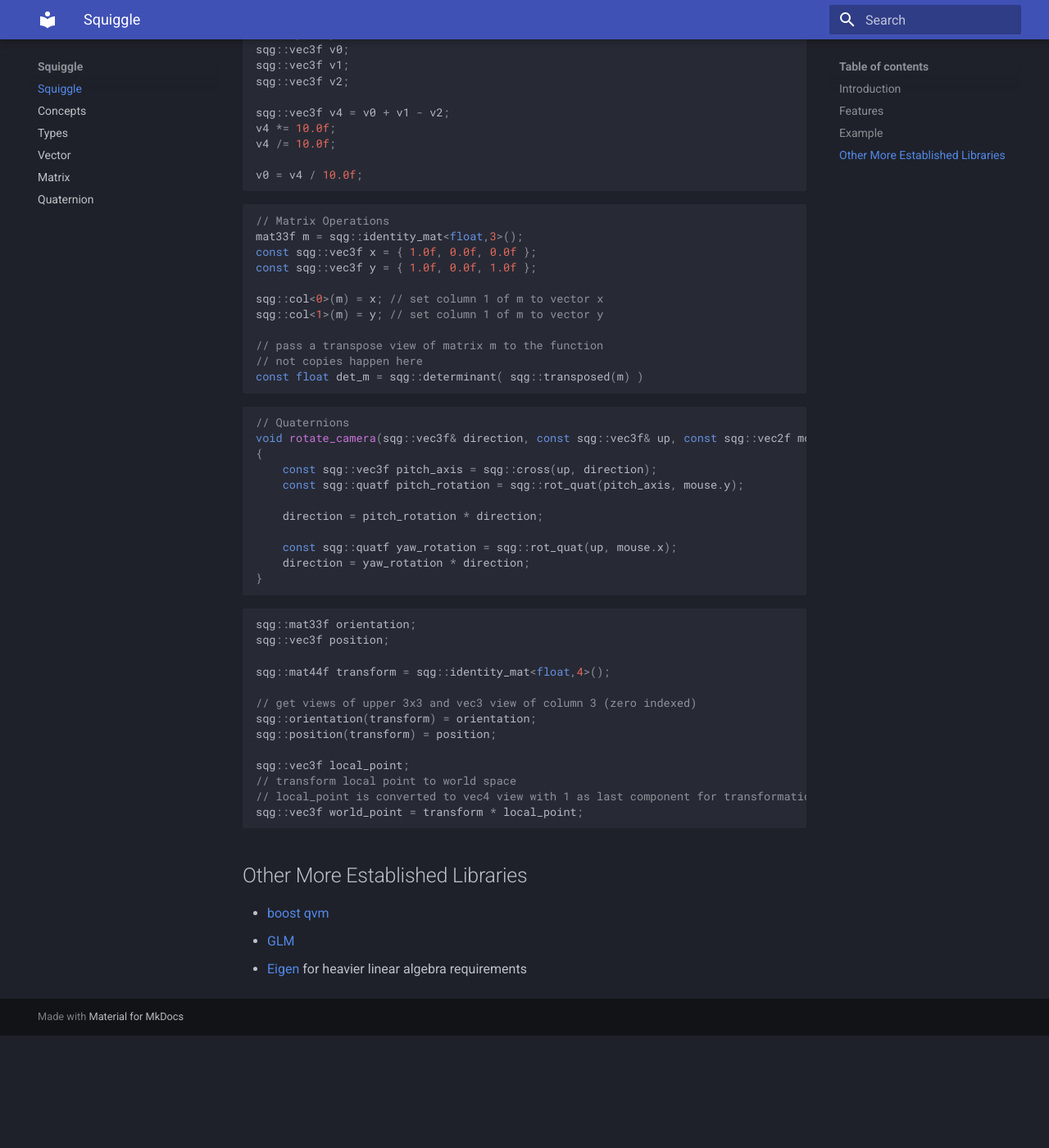
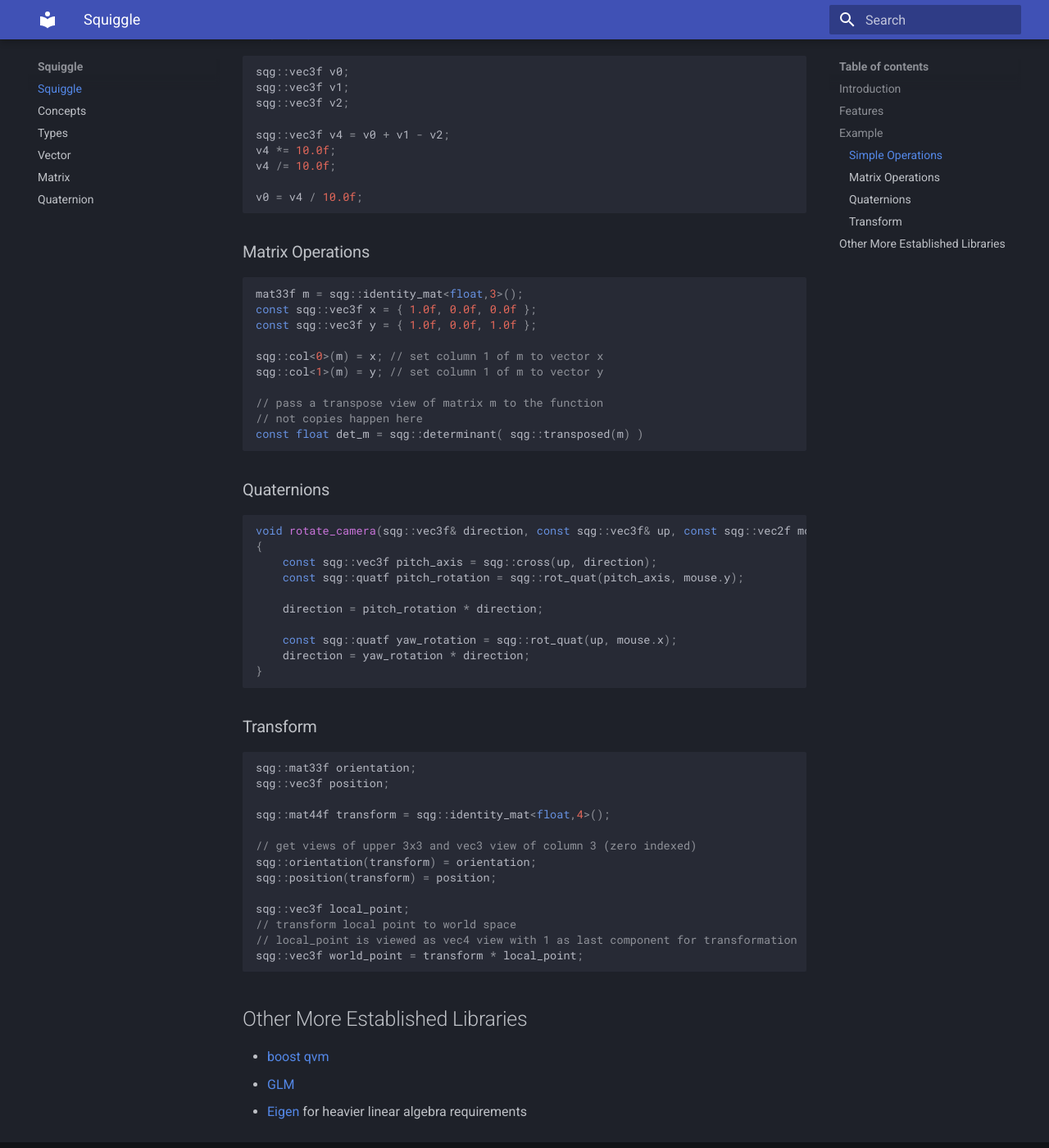
Before and after one commit to 08jne01/squiggle, an MkDocs documentation site: the page built from doc/index.md, in a window 1280 px wide and 1400 px high, scrolled down 821 px. Shown: the whole window at 82% size. Built offline with MkDocs 1.6.1 and Material for MkDocs 9.7.7, drawn with Linux system fonts in a browser that asks for light colours; before the commit the page ends 2084 px from its top, so only the background shows below that.

````diff
--- a/doc/index.md
+++ b/doc/index.md
@@ -19,8 +19,9 @@
 
 ## Example
 
+### Simple Operations
+
 ```cpp
-// Simple Operations
 sqg::vec3f v0;
 sqg::vec3f v1;
 sqg::vec3f v2;
@@ -32,8 +33,9 @@
 v0 = v4 / 10.0f;
 ```
 
+### Matrix Operations
+
 ```cpp
-// Matrix Operations
 mat33f m = sqg::identity_mat<float,3>();
 const sqg::vec3f x = { 1.0f, 0.0f, 0.0f };
 const sqg::vec3f y = { 1.0f, 0.0f, 1.0f };
@@ -47,8 +49,9 @@
 
 ```
 
+### Quaternions
+
 ```cpp
-// Quaternions
 void rotate_camera(sqg::vec3f& direction, const sqg::vec3f& up, const sqg::vec2f mouse)
 {
     const sqg::vec3f pitch_axis = sqg::cross(up, direction);
@@ -60,6 +63,8 @@
     direction = yaw_rotation * direction;
 }
 ```
+
+### Transform
 
 ```cpp
 sqg::mat33f orientation;
@@ -73,7 +78,7 @@
 
 sqg::vec3f local_point;
 // transform local point to world space
-// local_point is converted to vec4 view with 1 as last component for transformation
+// local_point is viewed as vec4 view with 1 as last component for transformation
 sqg::vec3f world_point = transform * local_point;
 
 ```
````
Also changed, not shown: 7 other files.
